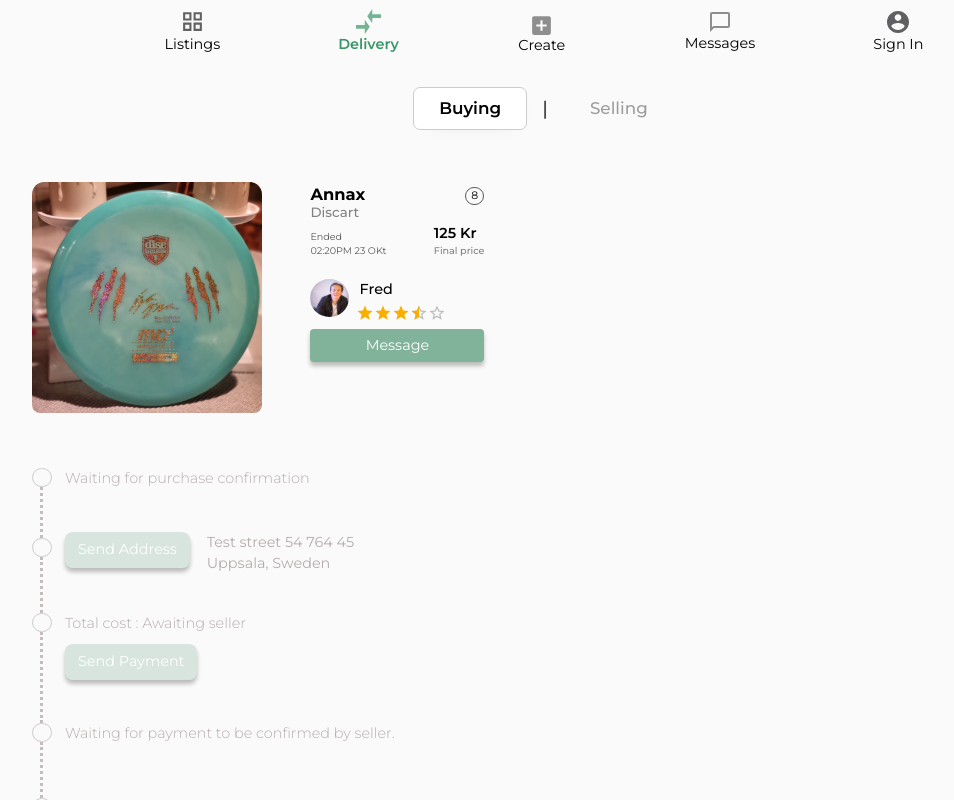
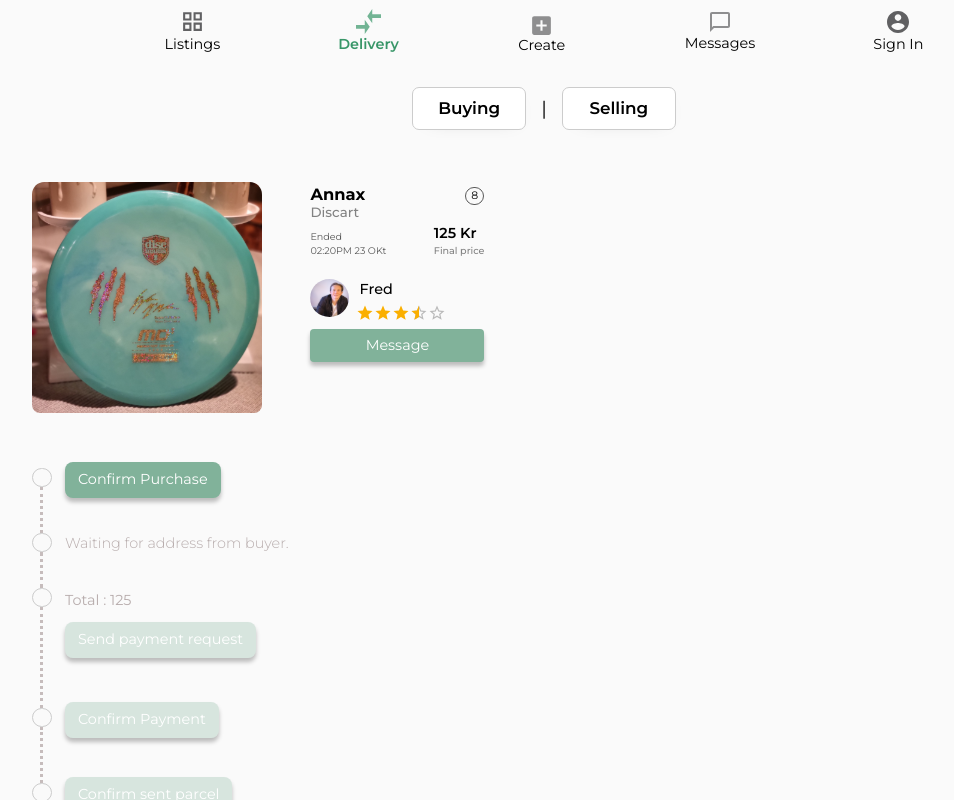
Before and after one commit to hamzamushtaq840/Fleadisc, a React (Vite) app in the folder client/: page /delivery/selling in a window 1280 px wide. Before the commit this address led to /delivery/buying. Shown: the top 800 px of the page, without its empty margins (96-1050 px from the left). Built offline with nearby package versions, Linux system fonts and the light colour scheme.

Commit message:
delivery-route

```diff
--- a/client/src/App.jsx
+++ b/client/src/App.jsx
@@ -94,7 +94,7 @@
           </Route>
 
           <Route path="/delivery" element={<Delivery />}>
-            <Route path="buying" element={<Suspense fallback={Loader}><Buying /></Suspense>} />
+            <Route index element={<Suspense fallback={Loader}><Buying /></Suspense>} />
             <Route path="selling" element={<Suspense fallback={Loader}><Selling /></Suspense>} />
           </Route>
         </Route>
--- a/client/src/pages/Delivery.jsx
+++ b/client/src/pages/Delivery.jsx
@@ -4,14 +4,10 @@
 const Delivery = () => {
     const navigate = useNavigate()
 
-    useEffect(() => {
-        navigate('/delivery/buying')
-    }, [])
-
     return (
         <div className='flex flex-col xsm:text-[1rem] sm:text-[1rem] text-[1.2rem]' style={{ height: "calc(100vh - 67px)", scrollBehavior: "smooth" }}>
             <div className='flex items-center xsm:mt-[10px] sm:mt-[10px] xsm:mb-[0] sm:mb-[0]  my-[20px] gap-[15px] justify-center'>
-                <NavLink to="/delivery/buying" className="px-[1.5rem] py-[0.5rem] nav-link2 flex flex-col gap-[3px] min-w-[50px] items-center  text-[#00000] " activeClassname="active" >
+                <NavLink to="/delivery" className="px-[1.5rem] py-[0.5rem] nav-link2 flex flex-col gap-[3px] min-w-[50px] items-center  text-[#00000] " activeClassname="active" >
                     <h2 className='text-[#0000005f] w-[4rem] text-center text-[0.875em] font-[500]'>Buying</h2>
                 </NavLink>
                 |
```
